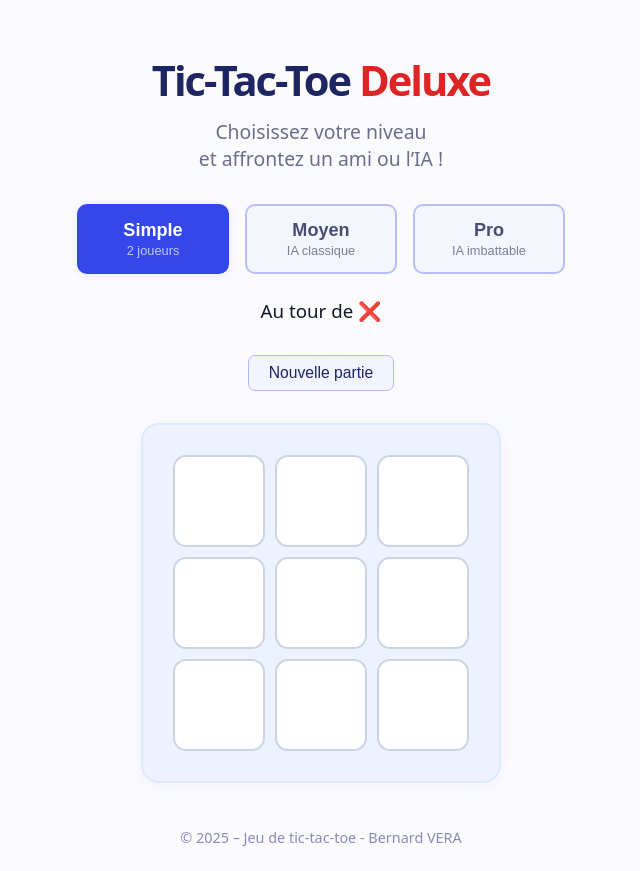
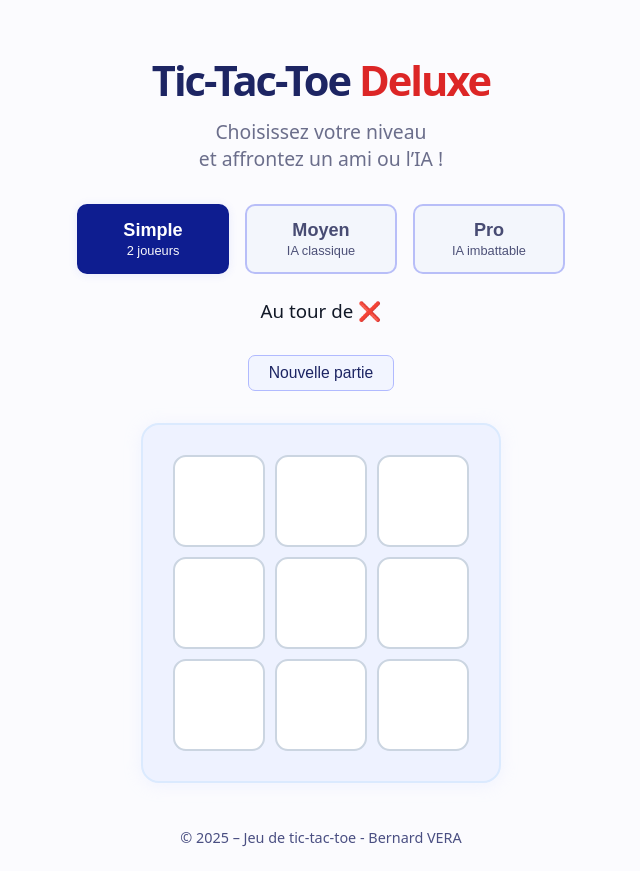
Before and after one commit to Bernard-VERA/Tic-Tac-Toe-Deluxe, a React (Vite) app: page / in a window 1280 px wide. Shown: the whole page, without its empty margins (319-959 px from the left). Built offline with nearby package versions, Linux system fonts and the light colour scheme.

Commit message:
Modification couleurs pour respecter contraste WCAG

```diff
--- a/src/components/TicTacToe.css
+++ b/src/components/TicTacToe.css
@@ -119,8 +119,8 @@
   box-sizing: content-box;
 }
 .difficulty-btn.selected {
-  border: 2px solid #3347ea;
-  background: #3347ea;
+  border: 2px solid #0e1d90;
+  background: #0e1d90;
   color: #fff;
   box-shadow: 0 1px 10px 0 #3347ea18;
 }
@@ -129,7 +129,7 @@
 }
 .difficulty-subtitle {
   font-size: 0.8rem;
-  opacity: 0.7;
+  opacity: 0.97;
   font-weight: 400;
   margin-top: 2px;
 }
--- a/src/index.css
+++ b/src/index.css
@@ -69,7 +69,7 @@ section {
 
 footer {
   margin-top: 45px;
-  color: #888aba;
+  color: #4a4f82;
   font-size: 0.9rem;
   text-align: center;
 }
```
